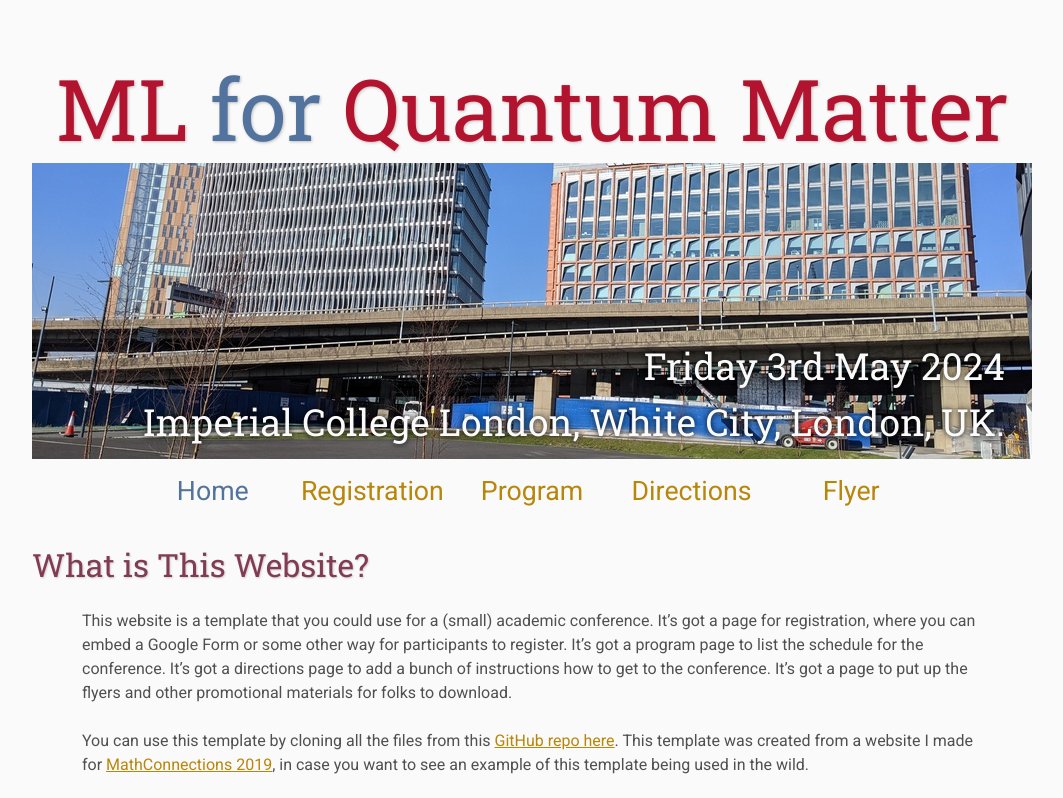
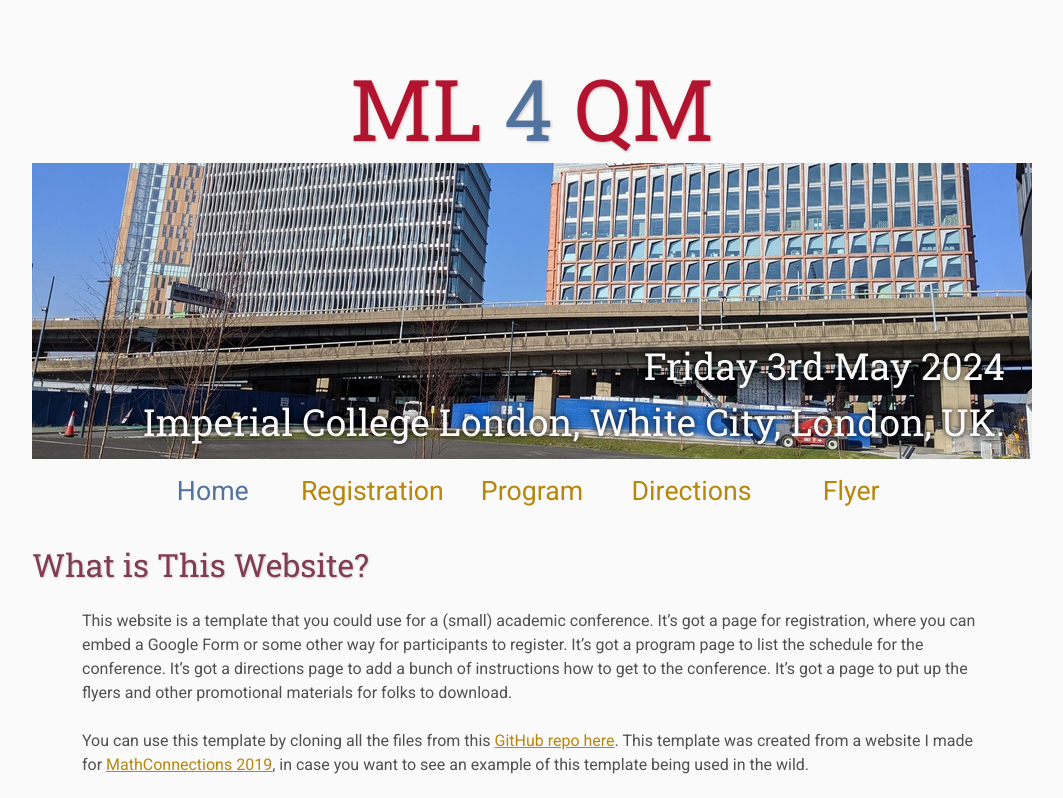
Before and after one commit to Frost-group/ml4qm, a plain HTML site: page index.html in a window 1280 px wide. Shown: the top 798 px of the page, without its empty margins (108-1171 px from the left). Drawn offline with Linux system fonts and the light colour scheme.

Commit message:
Compress text to see top of banner.

```diff
--- a/index.html
+++ b/index.html
@@ -18,8 +18,8 @@
         <img src="assets/banner.jpg" width=100% alt="Sunny White City">
         <div class="top-left">
             <span class="title1">ML</span>
-            <span class="title2">for</span>
-            <span class="title1">Quantum Matter</span>
+            <span class="title2">4</span>
+            <span class="title1">QM</span>
         </div>
         <div class="bottom-right">
             Friday 3rd May 2024 <br> Imperial College London, White City, London, UK.
```
